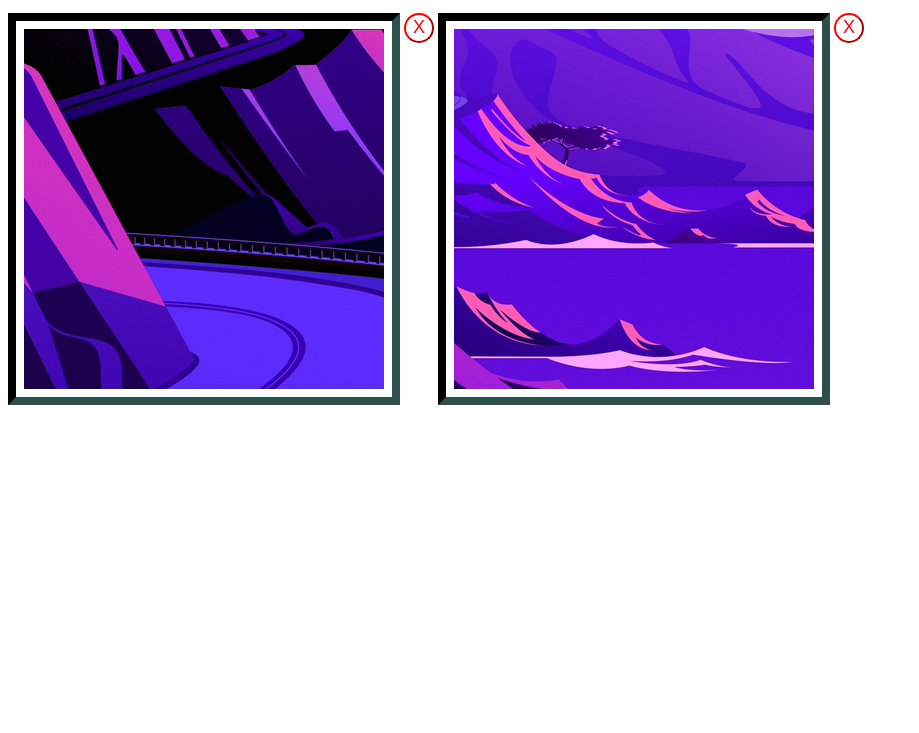
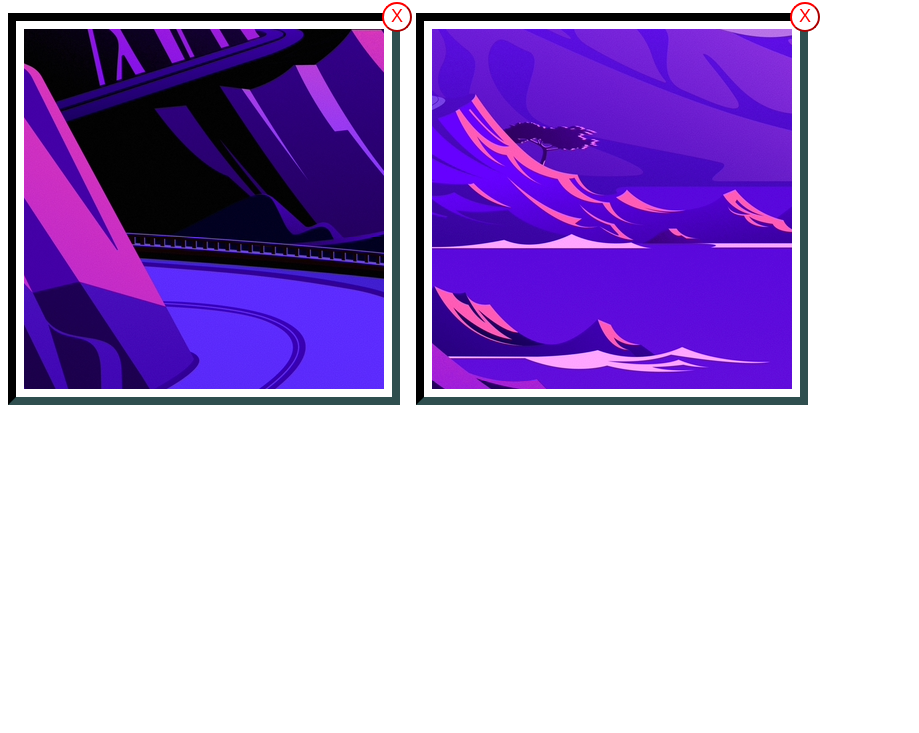
Before and after one commit to wlsf82/remove-imgs, a website: page src/index.html in a window 1280 px wide. Shown: the part 67-800 px from the top of the page, without its empty margins (0-919 px from the left). Drawn offline with Linux system fonts and the light colour scheme.

Commit message:
Shift remove buttons a bit to make them look nicer

```diff
--- a/src/index.html
+++ b/src/index.html
@@ -20,8 +20,9 @@
         width: 30px;
         height: 30px;
         border-radius: 50%;
-        margin-left: 4px;
+        margin-left: -18px;
         margin-right: 4px;
+        margin-top: -11px;
         border-color: red;
         color: red;
         background-color: white;
```
